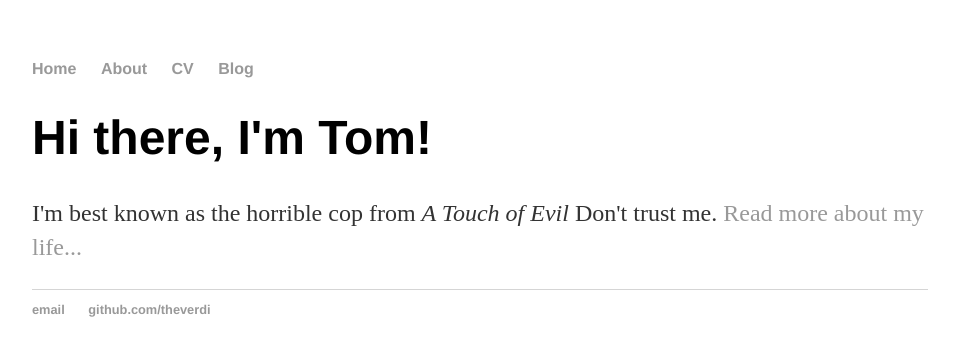
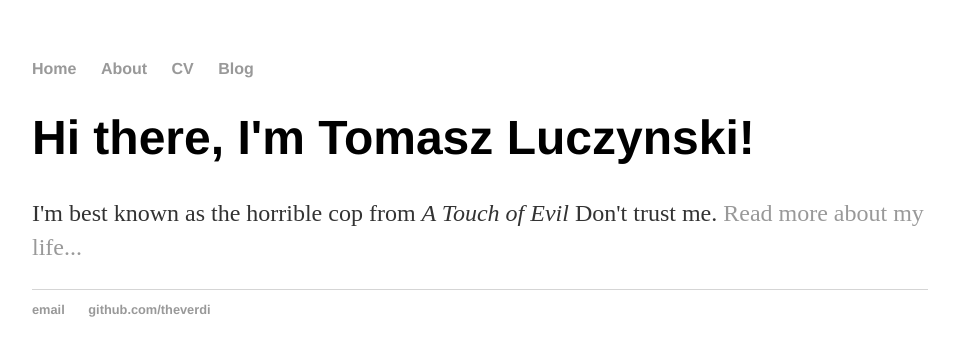
Before and after one commit to TheVerdi/TheVerdi.github.io, a Jekyll site: the page built from index.html, in a window 1280 px wide. Shown: the top 356 px of the page, without its empty margins (160-1115 px from the left). Built offline with Jekyll 4.4.1, drawn with Linux system fonts in a browser that asks for light colours; Markdown is read by kramdown in place of the engine named in the settings.

Commit message:
Update index.html

```diff
--- a/index.html
+++ b/index.html
@@ -1,30 +1,8 @@
-<!DOCTYPE html>
-<html>
-	<head>
-		<title>Tomasz Luczynski, korepetycje</title>
-		<!-- link to main stylesheet -->
-		<link rel="stylesheet" type="text/css" href="/css/main.css">
-	</head>
-	<body>
-		<nav>
-    		<ul>
-        		<li><a href="/">Home</a></li>
-	        	<li><a href="/about">About</a></li>
-        		<li><a href="/cv">CV</a></li>
-        		<li><a href="/blog">Blog</a></li>
-    		</ul>
-		</nav>
-		<div class="container">
-    		<div class="blurb">
-        		<h1>Hi there, I'm Tom!</h1>
-				<p>I'm best known as the horrible cop from <em>A Touch of Evil</em> Don't trust me. <a href="/about">Read more about my life...</a></p>
-    		</div><!-- /.blurb -->
-		</div><!-- /.container -->
-		<footer>
-    		<ul>
-        		<li><a href="mailto:tomcompany3@gmail.com">email</a></li>
-        		<li><a href="https://github.com/theverdi">github.com/theverdi</a></li>
-			</ul>
-		</footer>
-	</body>
-</html>
+---
+layout: default
+title: Tomasz Luczynski, Horrible Cop
+---
+<div class="blurb">
+	<h1>Hi there, I'm Tomasz Luczynski!</h1>
+	<p>I'm best known as the horrible cop from <em>A Touch of Evil</em> Don't trust me. <a href="/about">Read more about my life...</a></p>
+</div><!-- /.blurb -->
```
